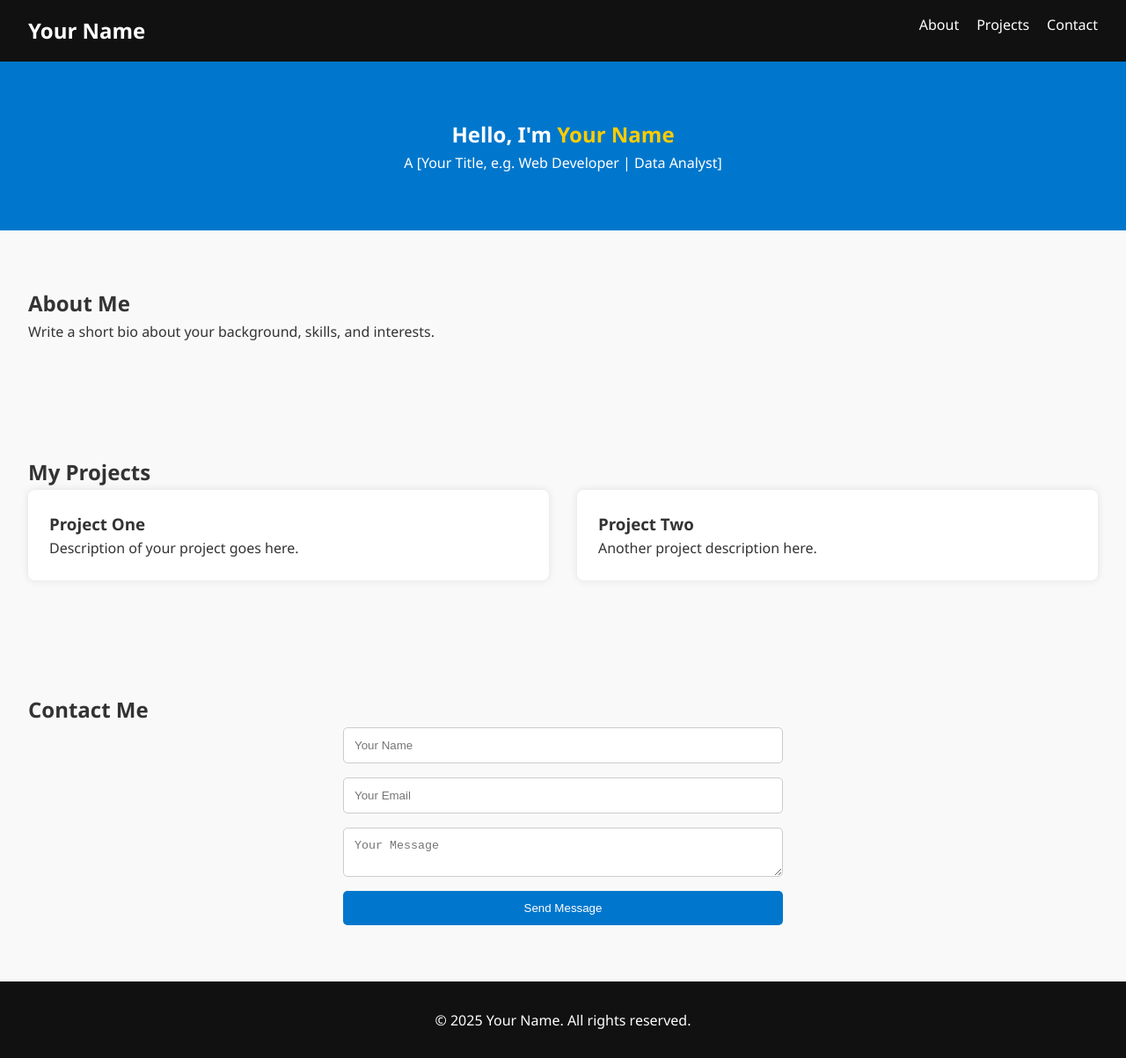
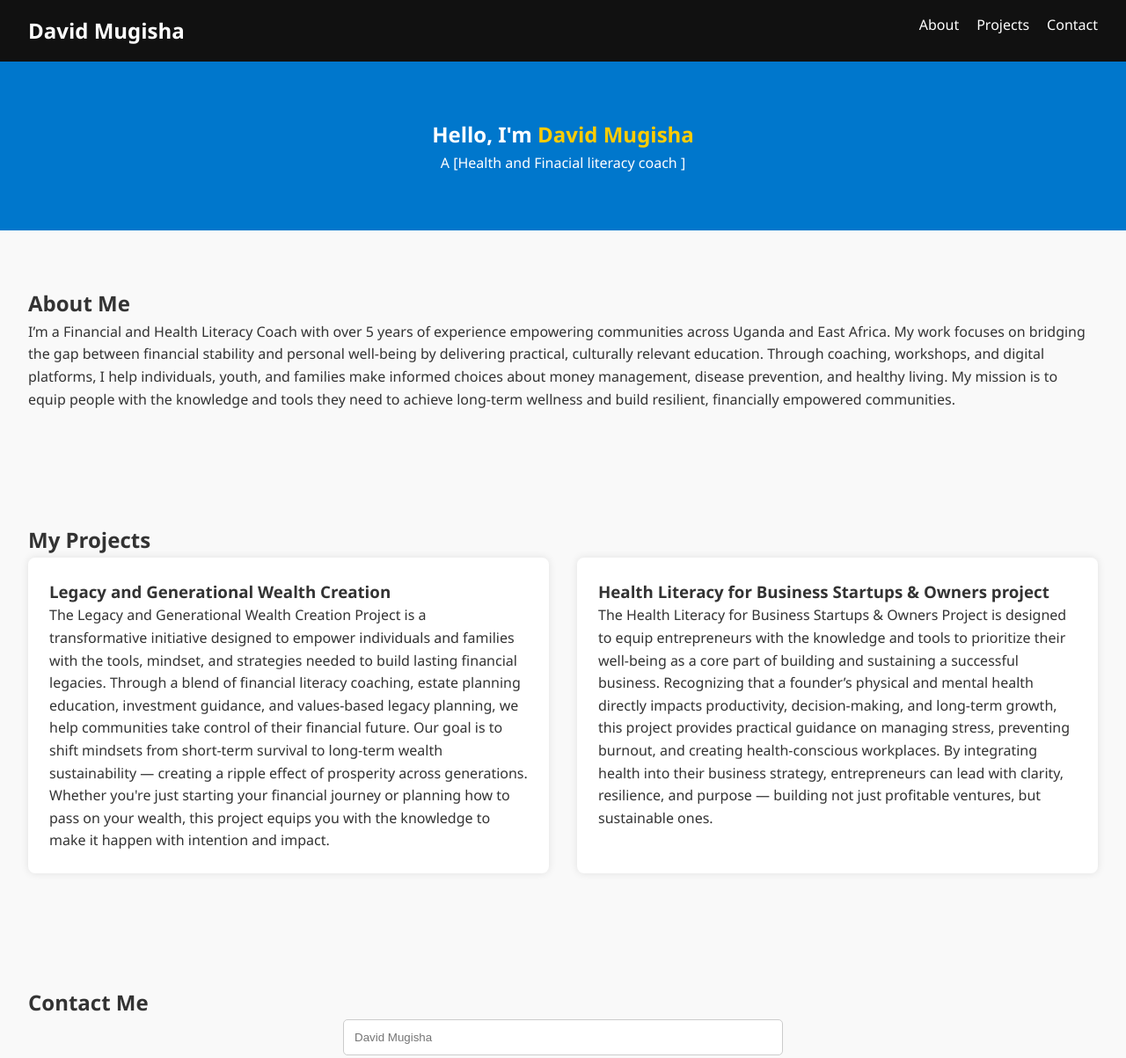
Before and after one commit to mugisha460/My-portfolio, a plain HTML site: page index.html in a window 1280 px wide. Shown: the top 1203 px of the page at 88% size. Drawn offline with Linux system fonts and the light colour scheme.

Commit message:
Update index.html

```diff
--- a/index.html
+++ b/index.html
@@ -3,13 +3,13 @@
 <head>
   <meta charset="UTF-8" />
   <meta name="viewport" content="width=device-width, initial-scale=1.0"/>
-  <title>Your Name - Portfolio</title>
+  <title> FINANCIAL LITERACY COACH</title>
   <link rel="stylesheet" href="style.css" />
 </head>
 <body>
   <header>
     <nav>
-      <h1>Your Name</h1>
+      <h1>David Mugisha</h1>
       <ul>
         <li><a href="#about">About</a></li>
         <li><a href="#projects">Projects</a></li>
@@ -17,26 +17,30 @@
       </ul>
     </nav>
     <section class="hero">
-      <h2>Hello, I'm <span>Your Name</span></h2>
-      <p>A [Your Title, e.g. Web Developer | Data Analyst]</p>
+      <h2>Hello, I'm <span>David Mugisha</span></h2>
+      <p>A [Health and Finacial literacy coach ]</p>
     </section>
   </header>
 
   <section id="about">
     <h2>About Me</h2>
-    <p>Write a short bio about your background, skills, and interests.</p>
+    <p>I’m a Financial and Health Literacy Coach with over 5 years of experience empowering communities across Uganda and East Africa. My work focuses on bridging the gap between financial stability and personal well-being by delivering practical, culturally relevant education. Through coaching, workshops, and digital platforms, I help individuals, youth, and families make informed choices about money management, disease prevention, and healthy living. My mission is to equip people with the knowledge and tools they need to achieve long-term wellness and build resilient, financially empowered communities.
+
+</p>
   </section>
 
   <section id="projects">
     <h2>My Projects</h2>
     <div class="project-grid">
       <div class="project">
-        <h3>Project One</h3>
-        <p>Description of your project goes here.</p>
+        <h3>Legacy and Generational Wealth Creation</h3>
+        <p>The Legacy and Generational Wealth Creation Project is a transformative initiative designed to empower individuals and families with the tools, mindset, and strategies needed to build lasting financial legacies. Through a blend of financial literacy coaching, estate planning education, investment guidance, and values-based legacy planning, we help communities take control of their financial future.
+
+Our goal is to shift mindsets from short-term survival to long-term wealth sustainability — creating a ripple effect of prosperity across generations. Whether you're just starting your financial journey or planning how to pass on your wealth, this project equips you with the knowledge to make it happen with intention and impact.</p>
       </div>
       <div class="project">
-        <h3>Project Two</h3>
-        <p>Another project description here.</p>
+        <h3>Health Literacy for Business Startups & Owners project</h3>
+        <p>The Health Literacy for Business Startups & Owners Project is designed to equip entrepreneurs with the knowledge and tools to prioritize their well-being as a core part of building and sustaining a successful business. Recognizing that a founder’s physical and mental health directly impacts productivity, decision-making, and long-term growth, this project provides practical guidance on managing stress, preventing burnout, and creating health-conscious workplaces. By integrating health into their business strategy, entrepreneurs can lead with clarity, resilience, and purpose — building not just profitable ventures, but sustainable ones.</p>
       </div>
     </div>
   </section>
@@ -44,15 +48,15 @@
   <section id="contact">
     <h2>Contact Me</h2>
     <form id="contactForm">
-      <input type="text" placeholder="Your Name" required />
-      <input type="email" placeholder="Your Email" required />
+      <input type="text" placeholder="David Mugisha" required />
+      <input type="email" placeholder="mugishad43@gmail.com" required />
       <textarea placeholder="Your Message" required></textarea>
       <button type="submit">Send Message</button>
     </form>
   </section>
 
   <footer>
-    <p>&copy; 2025 Your Name. All rights reserved.</p>
+    <p>&copy; 2025 David Mugisha. All rights reserved.</p>
   </footer>
 
   <script src="script.js"></script>
```
